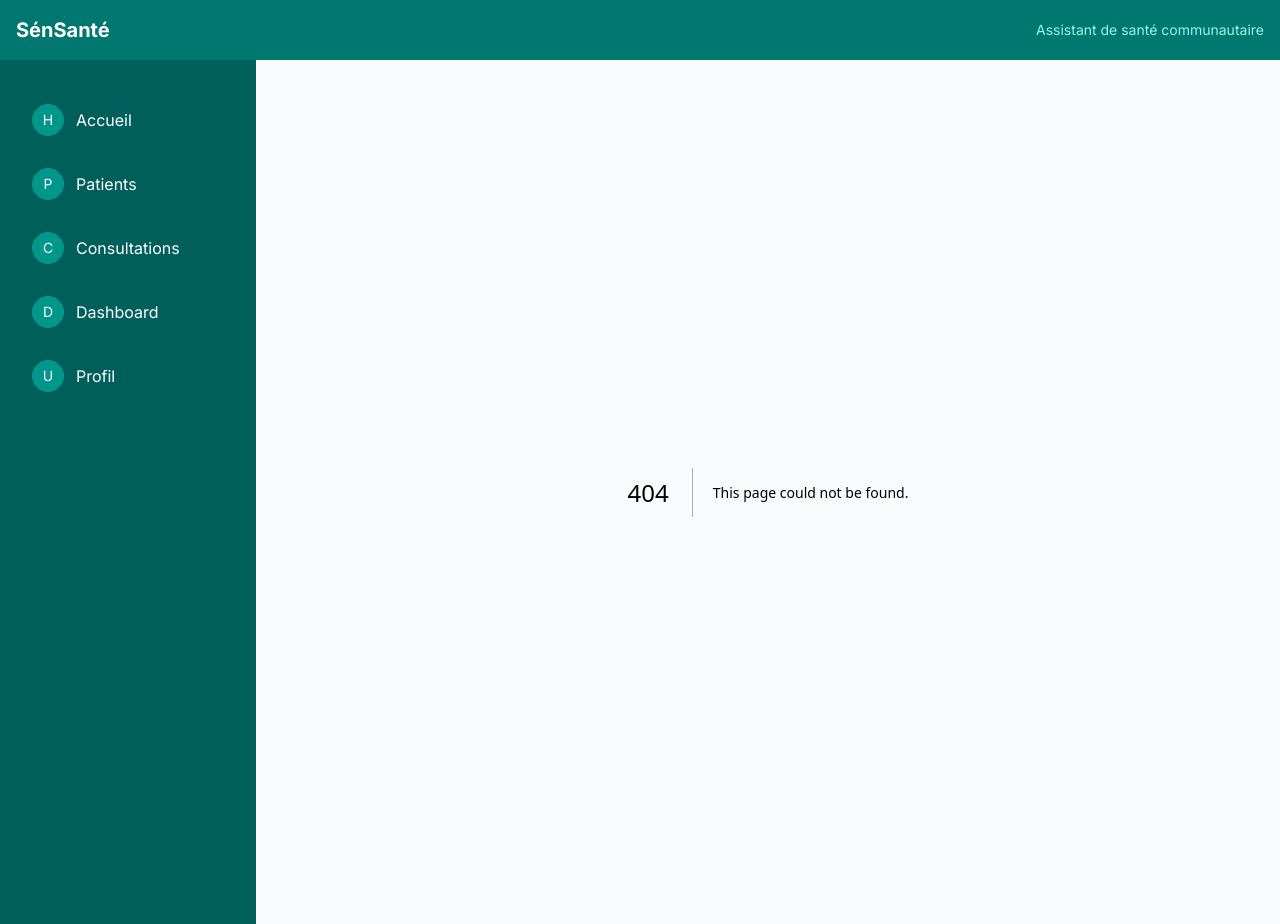
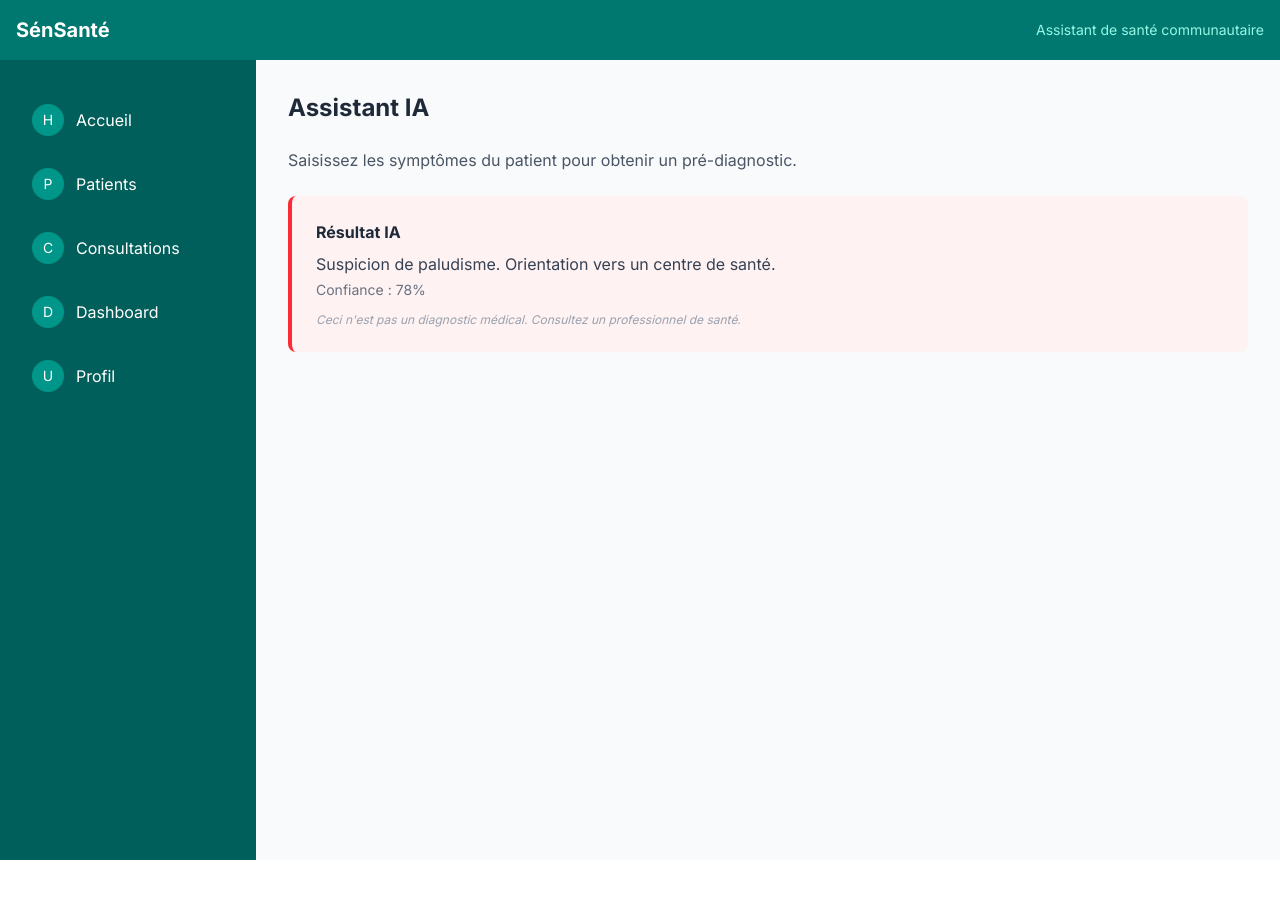
Before and after one commit to HxHxH404/sensante, a Next.js app: page /ia in a window 1280 px wide. Before the commit this address had no page. After the commit the page ends 860 px from the top, so only its background shows below. Built offline with nearby package versions, Linux system fonts and the light colour scheme.

Commit message:
Page IA avec AlerteIA (L'Oracle)

```diff
--- /dev/null
+++ b/src/app/ia/page.tsx
@@ -0,0 +1,19 @@
+import AlerteIA from "@/components/AlerteIA";
+
+export default function IAPage() {
+  return (
+    <div>
+      <h1 className="text-2xl font-bold text-gray-800 mb-6">
+        Assistant IA
+      </h1>
+      <p className="text-gray-600 mb-6">
+        Saisissez les symptômes du patient pour obtenir un pré-diagnostic.
+      </p>
+      <AlerteIA
+        diagnostic="Suspicion de paludisme. Orientation vers un centre de santé."
+        confiance={78}
+        niveau="urgent"
+      />
+    </div>
+  );
+}
```
